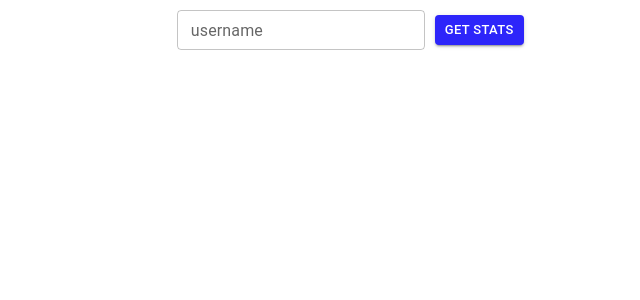
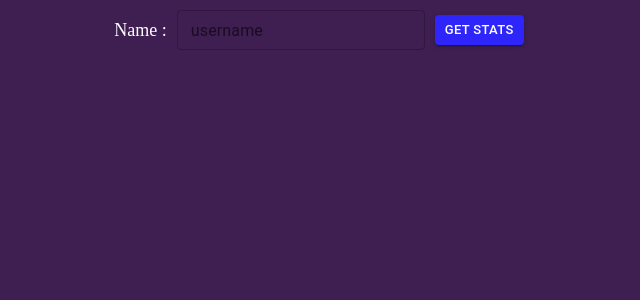
Before and after one commit to apurvjha123/chess-stat-card, a Next.js app: page / in a window 1280 px wide. Shown: the top 300 px of the page, without its empty margins (321-961 px from the left). Built offline with nearby package versions, Linux system fonts and the light colour scheme.

Commit message:
chore :add bg color, mui default IP color

```diff
--- a/styles/globals.css
+++ b/styles/globals.css
@@ -12,3 +12,9 @@
     padding: 1px; /* The width is 100%, when the viewport is 800px or smaller */
   }
 }
+body {
+  background-color: #3F1E52;
+}
+.MuiInputBase-input {
+  color: white;
+}
```
